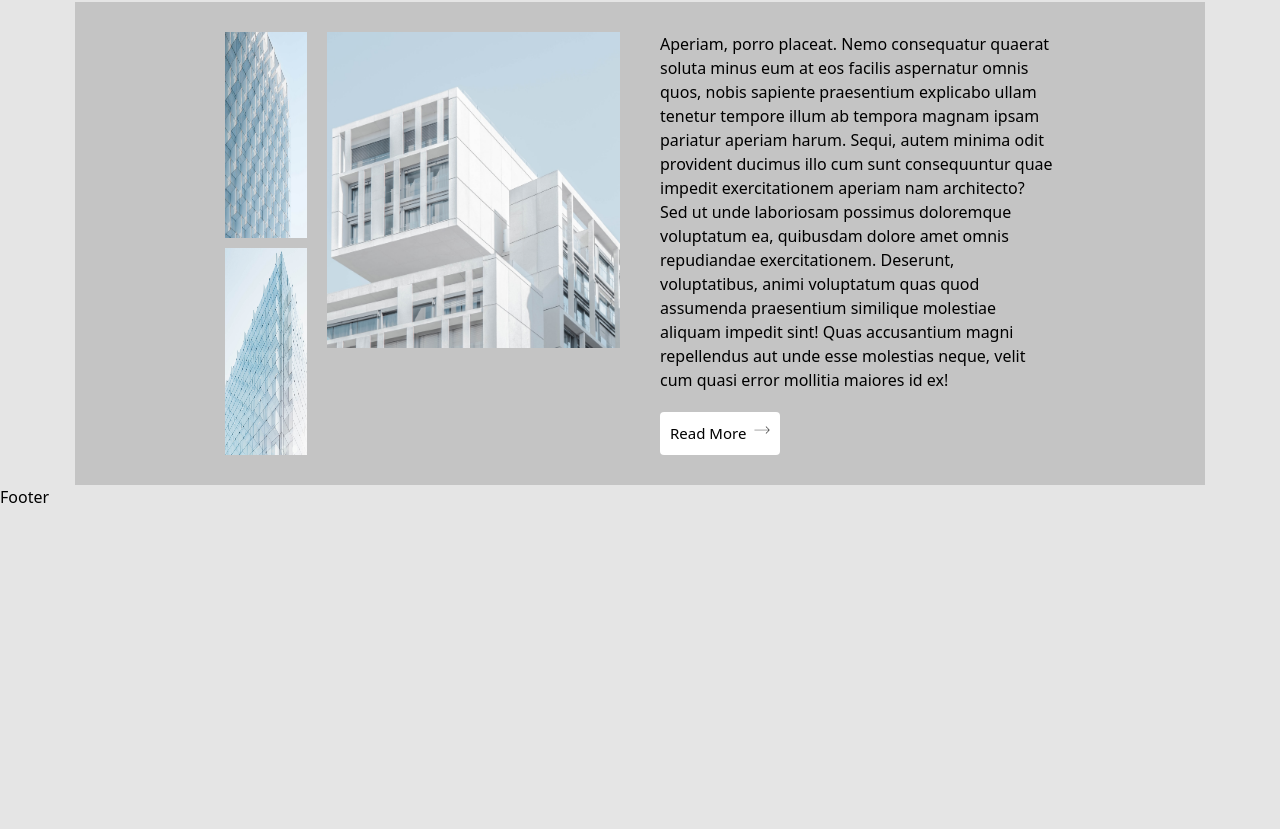
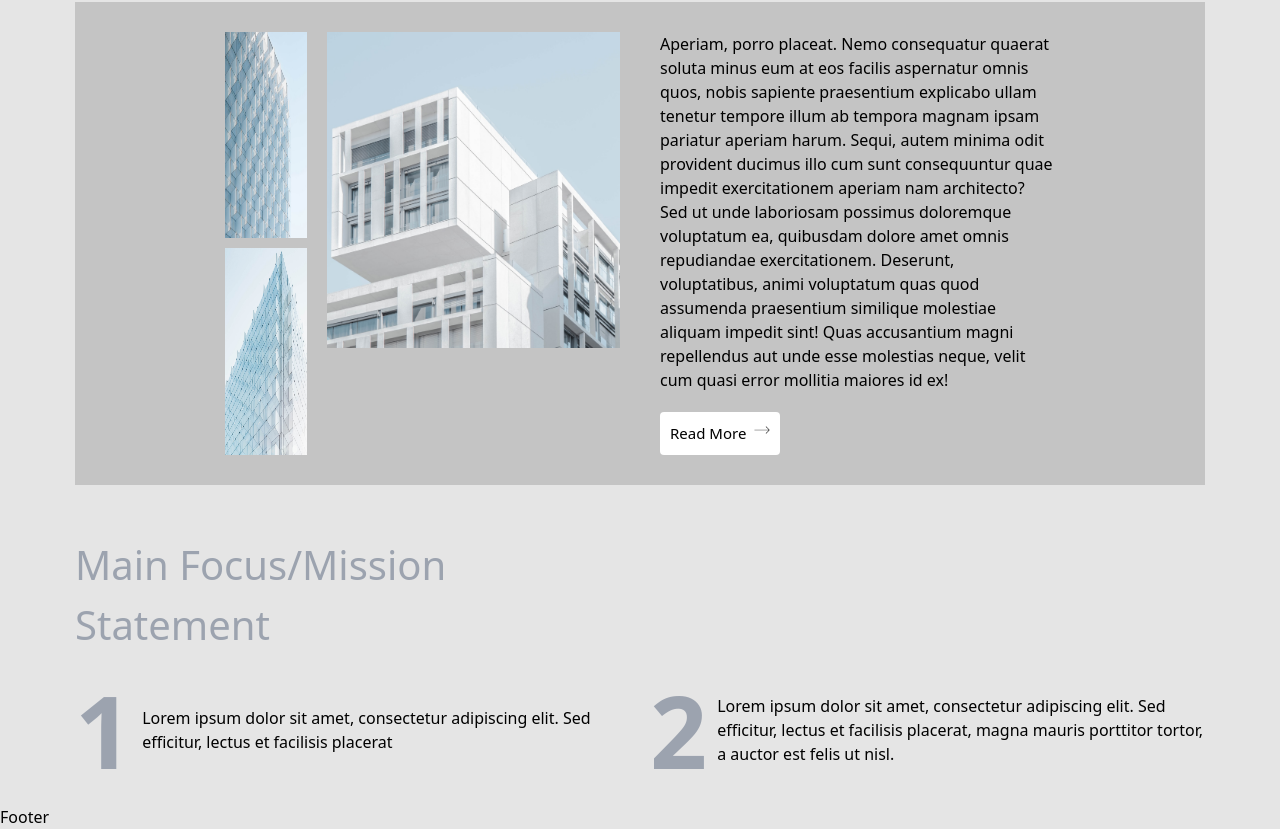
Before and after one commit to umar-io/landingpage_kc4, a React (Vite) app: page / in a window 1280 px wide. Shown: the part 973-1802 px from the top of the page. Before the commit the page ends 1482 px from the top, so only its background shows below. Built offline with nearby package versions, Linux system fonts and the light colour scheme.

Commit message:
new update ....

```diff
--- a/src/pages/Home.jsx
+++ b/src/pages/Home.jsx
@@ -105,6 +105,28 @@ const Home = () => {
           </Button>
         </article>
       </section>
+      <section className="mt-[50px] w-full]">
+        <h1 className="text-[20px]  lg:text-[40px] capitalize text-[#9ca3af] font-thin w-2/4">
+          main focus/mission statement
+        </h1>
+        <article className="flex flex-row gap-[20px] justify-center items-center">
+          <div className="w-1/2 flex flex-row justify-center items-center gap-[10px]">
+            <h1 className="text-[50px] lg:text-[100px] text-[#9ca3af] font-bold">1</h1>
+            <p>
+              Lorem ipsum dolor sit amet, consectetur adipiscing elit. Sed
+              efficitur, lectus et facilisis placerat
+            </p>
+          </div>
+          <div className="w-1/2 flex flex-row justify-center items-center gap-[10px]">
+            <h2 className="text-[50px] lg:text-[100px] text-[#9ca3af] font-bold">2</h2>
+            <p className="text-ellipsis">
+              Lorem ipsum dolor sit amet, consectetur adipiscing elit. Sed
+              efficitur, lectus et facilisis placerat, magna mauris porttitor
+              tortor, a auctor est felis ut nisl.
+            </p>
+          </div>
+        </article>
+      </section>
     </main>
   );
 };
```
